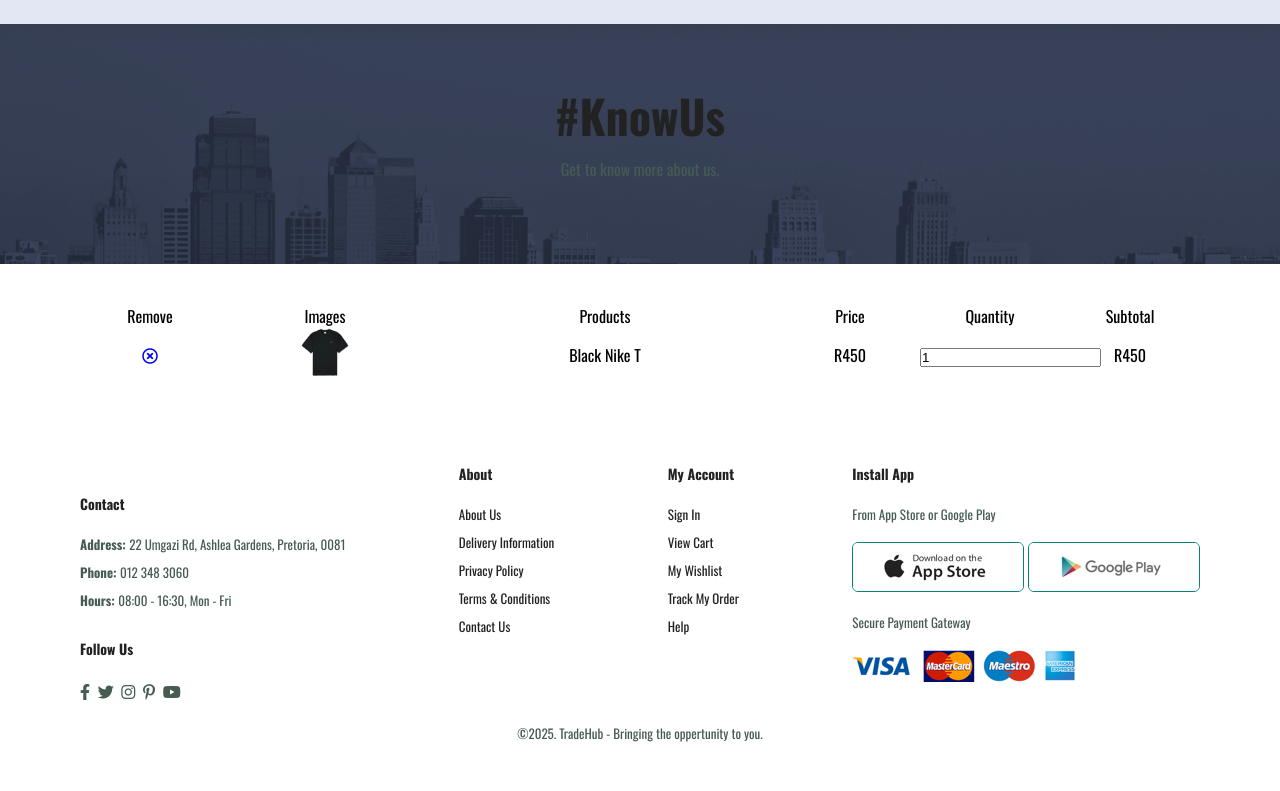
After one commit to IceColdOros/Web2, a PHP site: page /Pages/cart.html in a window 1280 px wide. The commit adds this page. Shown: the part 321-1112 px from the top of the page. Run offline with PHP 8.4, Linux system fonts and the light colour scheme; some libraries are stand-ins or nearby versions.

Commit message:
cart start (mid way)

```diff
--- /dev/null
+++ b/Pages/cart.html
@@ -0,0 +1,120 @@
+<!DOCTYPE html>
+<html lang="en">
+
+<head>
+    <meta charset="UTF-8">
+    <meta http-equiv="X-UA-Compatible" content="IE=edge">
+    <meta name="viewport" content="width=device-width, initial-scale=1.0">
+    <title>TradeHub</title>
+    <link href="https://fonts.googleapis.com/css2?family=Oswald:wght@200..700&display=swap" rel="stylesheet">
+    <link rel="stylesheet" href="https://pro.fontawesome.com/releases/v5.10.0/css/all.css"/>
+    <link rel="stylesheet" href="../style/styles.css">
+</head>
+
+<body>
+
+    <section id="header">
+        <a href="#"><img src="../Images/" class="logo" alt=""></a>
+
+        <div>
+            <ul id="navbar">
+                <li><a href="index.html">Home</a></li>
+                <li><a href="shop.html">Shop</a></li>
+                <li><a href="sell.html">Sell</a></li>
+                <li><a href="blog.html">Blog</a></li>
+                <li><a href="about.html">About</a></li>
+                <li><a href="contact.html">Contact</a></li>
+                <li><a class="active" href="cart.html"><i class="far fa-shopping-bag"></i></a></li>
+            </ul>
+        </div>
+
+    </section>
+
+    <section class="page-header"  id="about-header">
+        <h2>#KnowUs</h4>
+        <p>Get to know more about us.</p>
+    </section>
+
+    <section id="cart" class="section-p1">
+        <table width="100%">
+            <thead>
+                <tr>
+                    <td>Remove</td>
+                    <td>Images</td>
+                    <td>Products</td>
+                    <td>Price</td>
+                    <td>Quantity</td>
+                    <td>Subtotal</td>
+                </tr>
+            </thead>
+            <tbody>
+                <tr>
+                    <td><a href="#"><i class="far fa-times-circle"></i></a></td>
+                    <td><img src="../Products/pro1example.webp" alt=""></td>
+                    <td>Black Nike T</td>
+                    <td>R450</td>
+                    <td><input type="number" value="1"></td>
+                    <td>R450</td>
+                </tr>
+            </tbody>
+        </table>
+    </section>
+
+    <footer class="section-p1">
+        <div class="col">
+            <img class="logo" src="" alt="">
+            <h4>Contact</h4>
+            <p><strong>Address: </strong>22 Umgazi Rd, Ashlea Gardens, Pretoria, 0081</p>
+            <p><strong>Phone: </strong>012 348 3060</p>
+            <p><strong>Hours: </strong>08:00 - 16:30, Mon - Fri</p>
+            <div class="follow">
+                <h4>Follow Us</h4>
+                <div class="icon">
+                    <i class="fab fa-facebook-f"></i>
+                    <i class="fab fa-twitter"></i>
+                    <i class="fab fa-instagram"></i>
+                    <i class="fab fa-pinterest-p"></i>
+                    <i class="fab fa-youtube"></i>
+                </div>
+            </div>
+        </div>
+
+        <div class="col">
+            <h4>About</h4>
+            <a href="#">About Us</a>
+            <a href="#">Delivery Information</a>
+            <a href="#">Privacy Policy</a>
+            <a href="#">Terms & Conditions</a>
+            <a href="#">Contact Us</a>
+        </div>
+
+        <div class="col">
+            <h4>My Account</h4>
+            <a href="#">Sign In</a>
+            <a href="#">View Cart</a>
+            <a href="#">My Wishlist</a>
+            <a href="#">Track My Order</a>
+            <a href="#">Help</a>
+        </div>
+
+        <div class="col install">
+            <h4>Install App</h4>
+            <p>From App Store or Google Play</p>
+            <div class="row">
+                <img src="../Images/app.jpg" alt="">
+                <img src="../Images/play.jpg" alt="">
+            </div>
+            <p>Secure Payment Gateway</p>
+            <img src="../Images/pay.png" alt="">
+        </div>
+
+        <div class="copyright">
+            <p>©2025. TradeHub - Bringing the oppertunity to you.</p>
+        </div>
+
+    </footer>
+
+    <script src="../Logic/scripts.js"></script>
+</body>
+
+</html>
--- a/Style/styles.css
+++ b/Style/styles.css
@@ -724,4 +724,34 @@ footer .copyright {
 
 /*Cart Page*/
 
+#cart table {
+    width: 100%;
+    border-collapse: collapse;
+    table-layout: fixed;
+    white-space: nowrap;
+}
+
+#cart table img {
+    width: 70px;
+}
+
+#cart table td:nth-child(1) {
+    width: 100px;
+    text-align: center;
+}
+#cart table td:nth-child(2) {
+    width: 150px;
+    text-align: center;
+}
+#cart table td:nth-child(3) {
+    width: 250px;
+    text-align: center;
+}
+#cart table td:nth-child(4),
+#cart table td:nth-child(5),
+#cart table td:nth-child(6) {
+    width: 100px;
+    text-align: center;
+}
+
 /*Start Media Query*/
```
